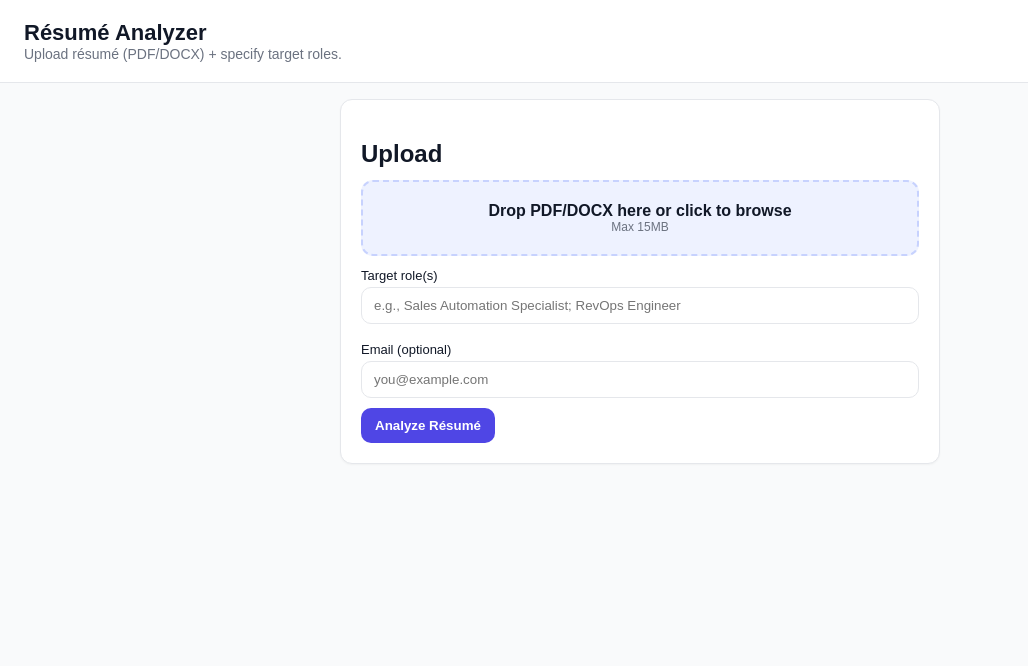
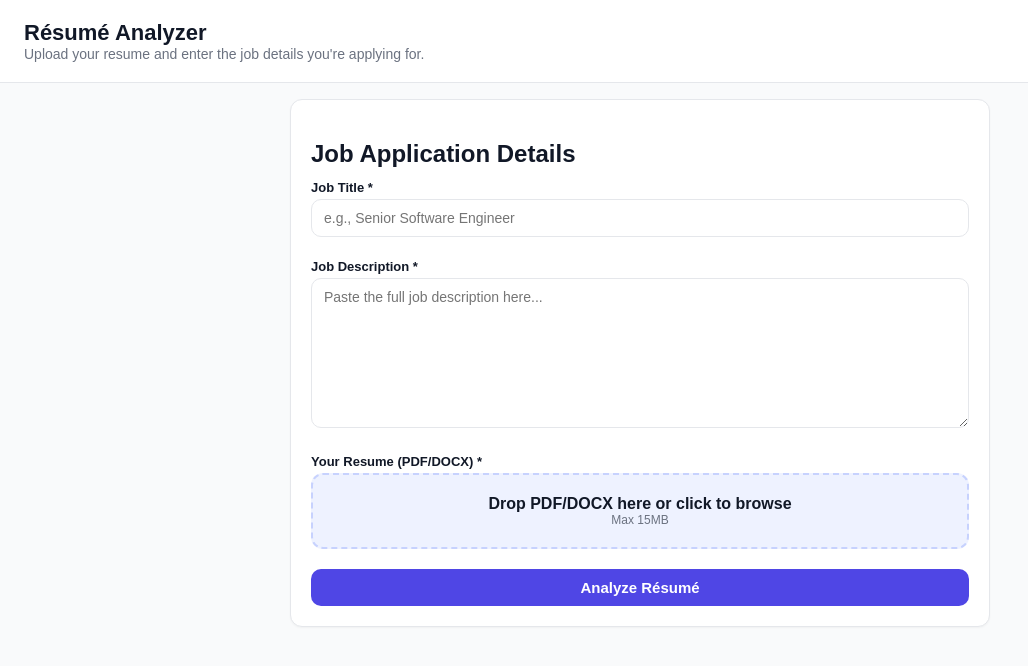
Before and after one commit to Sungchunn/Resume-Reader, a React (Create React App) app: page / in a window 1280 px wide. Shown: the top 666 px of the page, without its empty margins (0-1028 px from the left). Built offline with nearby package versions, Linux system fonts and the light colour scheme.

Commit message:
Update interface to collect Job Title, Job Description, and Resume file

```diff
--- a/src/App.js
+++ b/src/App.js
@@ -18,8 +18,8 @@ function humanFileSize(bytes) {
 
 export default function App() {
   const [file, setFile] = useState(null);
-  const [targetRoles, setTargetRoles] = useState("");
-  const [email, setEmail] = useState("");
+  const [jobTitle, setJobTitle] = useState("");
+  const [jobDescription, setJobDescription] = useState("");
   const [uploadError, setUploadError] = useState("");
   const [submitting, setSubmitting] = useState(false);
   const [result, setResult] = useState(null);
@@ -50,14 +50,15 @@ export default function App() {
   const submitUpload = useCallback(async () => {
     setUploadError("");
     if (!file) return setUploadError("Please select a PDF or DOCX file.");
-    if (!targetRoles.trim()) return setUploadError("Please enter target role(s).");
+    if (!jobTitle.trim()) return setUploadError("Please enter the job title.");
+    if (!jobDescription.trim()) return setUploadError("Please enter the job description.");
 
     try {
       setSubmitting(true);
       const form = new FormData();
       form.append("file", file, file.name);
-      form.append("target_roles", targetRoles.trim());
-      if (email.trim()) form.append("email", email.trim());
+      form.append("job_title", jobTitle.trim());
+      form.append("job_description", jobDescription.trim());
 
       // For debugging: log what's being sent
       for (let [key, val] of form.entries()) {
@@ -81,21 +82,39 @@ export default function App() {
     } finally {
       setSubmitting(false);
     }
-  }, [file, targetRoles, email]);
+  }, [file, jobTitle, jobDescription]);
 
   return (
     <div style={styles.page}>
       <header style={styles.header}>
         <h1 style={{ margin: 0, fontSize: 22 }}>Résumé Analyzer</h1>
         <div style={{ color: "#6b7280", fontSize: 14 }}>
-          Upload résumé (PDF/DOCX) + specify target roles.
+          Upload your resume and enter the job details you're applying for.
         </div>
       </header>
 
       <main style={styles.main}>
         <section style={styles.card}>
-          <h2 style={styles.h2}>Upload</h2>
+          <h2 style={styles.h2}>Job Application Details</h2>
 
+          <label style={styles.label}>Job Title *</label>
+          <input
+            value={jobTitle}
+            onChange={(e) => setJobTitle(e.target.value)}
+            placeholder="e.g., Senior Software Engineer"
+            style={styles.input}
+          />
+
+          <label style={styles.label}>Job Description *</label>
+          <textarea
+            value={jobDescription}
+            onChange={(e) => setJobDescription(e.target.value)}
+            placeholder="Paste the full job description here..."
+            style={styles.textarea}
+            rows={8}
+          />
+
+          <label style={styles.label}>Your Resume (PDF/DOCX) *</label>
           <div
             onDrop={onDrop}
             onDragOver={prevent}
@@ -114,23 +133,6 @@ export default function App() {
               {fileInfo && <div style={{ marginTop: 8 }}>{fileInfo}</div>}
             </div>
           </div>
-
-          <label style={styles.label}>Target role(s)</label>
-          <input
-            value={targetRoles}
-            onChange={(e) => setTargetRoles(e.target.value)}
-            placeholder="e.g., Sales Automation Specialist; RevOps Engineer"
-            style={styles.input}
-          />
-
-          <label style={styles.label}>Email (optional)</label>
-          <input
-            type="email"
-            value={email}
-            onChange={(e) => setEmail(e.target.value)}
-            placeholder="you@example.com"
-            style={styles.input}
-          />
 
           {uploadError && <div style={styles.error}>{uploadError}</div>}
 
@@ -202,7 +204,7 @@ const styles = {
     border: "1px solid #e5e7eb",
     borderRadius: 12,
     padding: 20,
-    maxWidth: 600,
+    maxWidth: 700,
     width: "100%",
     boxShadow: "0 1px 2px rgba(0,0,0,0.04)",
   },
@@ -218,7 +220,7 @@ const styles = {
     cursor: "pointer",
   },
   fileInput: { position: "absolute", inset: 0, opacity: 0, width: "100%", height: "100%" },
-  label: { display: "block", fontSize: 13, marginTop: 8, marginBottom: 4 },
+  label: { display: "block", fontSize: 13, fontWeight: 600, marginTop: 12, marginBottom: 4 },
   input: {
     width: "100%",
     border: "1px solid #e5e7eb",
@@ -226,6 +228,18 @@ const styles = {
     padding: "10px 12px",
     outline: "none",
     marginBottom: 10,
+    fontSize: 14,
+  },
+  textarea: {
+    width: "100%",
+    border: "1px solid #e5e7eb",
+    borderRadius: 10,
+    padding: "10px 12px",
+    outline: "none",
+    marginBottom: 10,
+    fontSize: 14,
+    fontFamily: "sans-serif",
+    resize: "vertical",
   },
   button: {
     background: "#4f46e5",
@@ -234,6 +248,9 @@ const styles = {
     borderRadius: 10,
     padding: "10px 14px",
     fontWeight: 600,
+    width: "100%",
+    fontSize: 15,
+    marginTop: 8,
   },
   error: {
     background: "#fef2f2",
```
Also changed, not shown: 1 other file (tests, documents, lock files or other folders).
